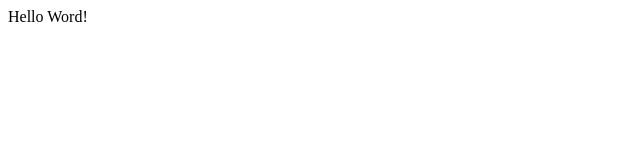
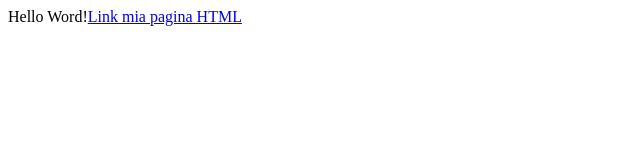
Before and after one commit to Katia1975-27/katia1975-27.github.io, a plain HTML site: page index.html in a window 1280 px wide. Shown: the whole page, without its empty margins (0-640 px from the left). Drawn offline with Linux system fonts and the light colour scheme.

Commit message:
Formattazione

```diff
--- a/index.html
+++ b/index.html
@@ -5,6 +5,6 @@
     <title>My fisrt page</title>
 </head>
 <body>
-Hello Word!
+Hello Word!<a href="/example/recipe.html">Link mia pagina HTML</a>
 </body>
 </html>
```
Also changed, not shown: example/recipe.html (+1 -0 lines).
